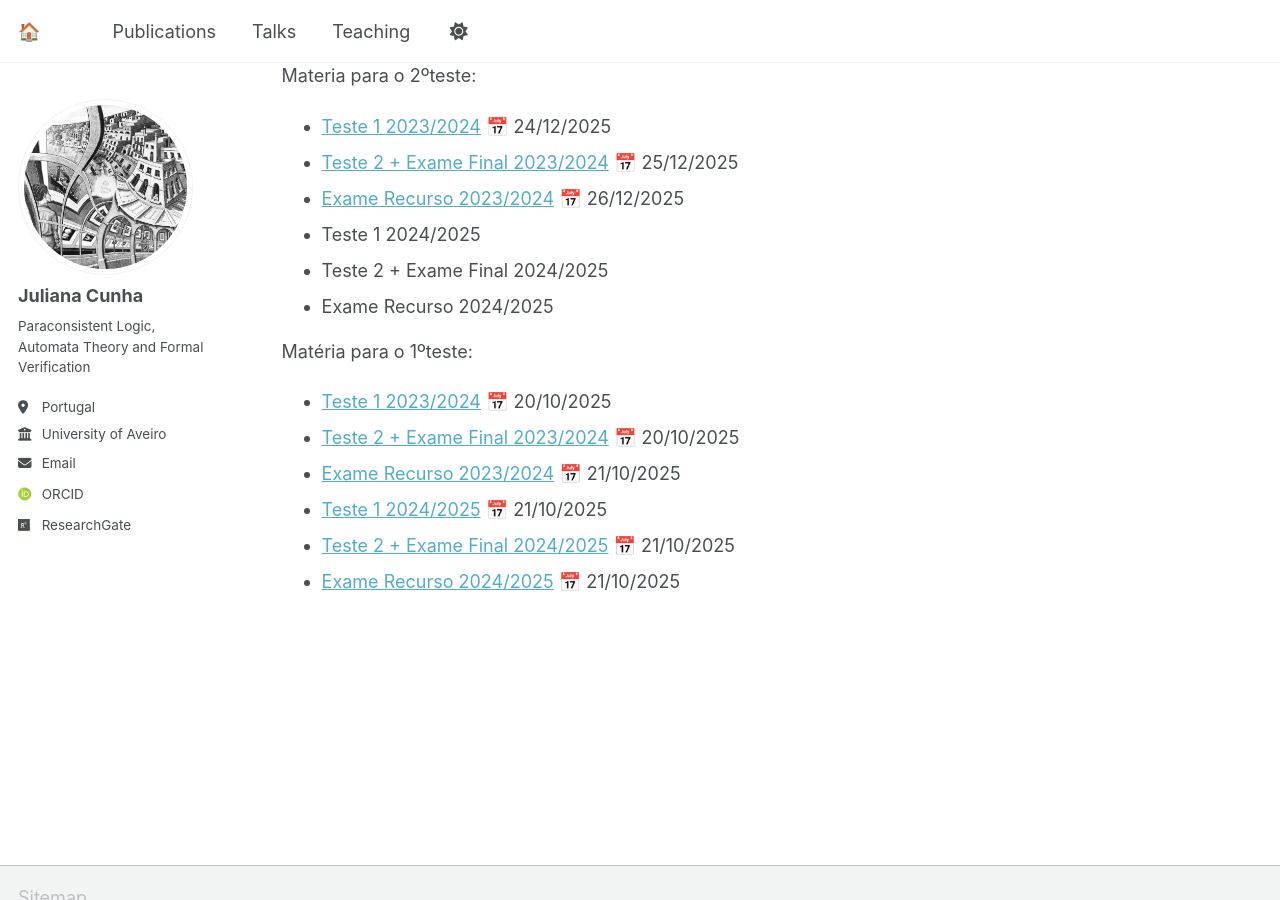
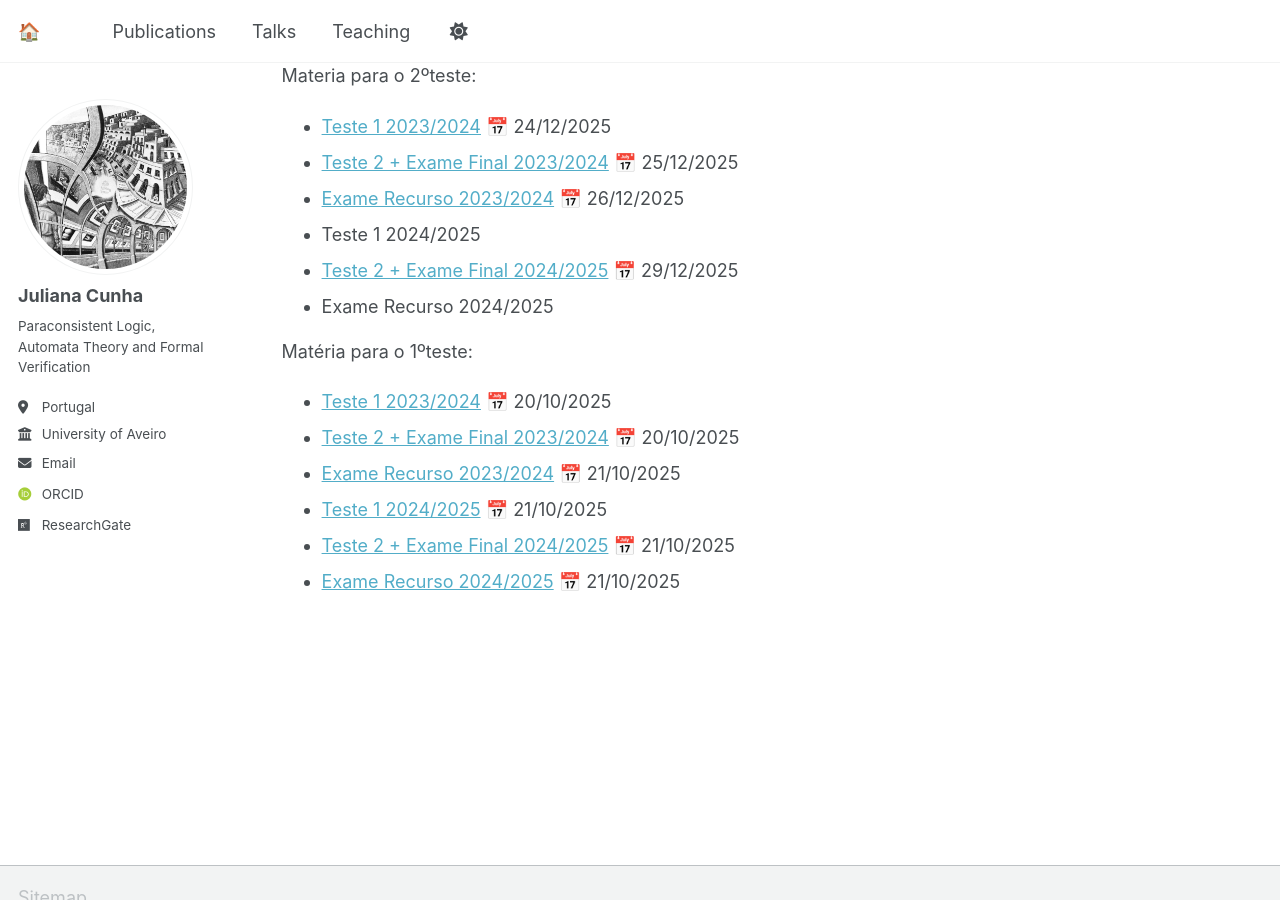
Before and after one commit to juliana-cunha/juliana-cunha.github.io, a Jekyll site: the page built from _pages/teaching.md, in a window 1280 px wide and 900 px high, scrolled down 515 px. Built offline with Jekyll 4.4.1, drawn with Linux system fonts in a browser that asks for light colours; some web fonts are replaced; a script that is not in the unit is left out.

Commit message:
Update teaching.md

```diff
--- a/_pages/teaching.md
+++ b/_pages/teaching.md
@@ -24,7 +24,7 @@ Materia para o 2ºteste:
 - [Teste 2 + Exame Final 2023/2024](https://juliana-cunha.github.io/files/Exame%20Final%202023%20(2).pdf) 📅 25/12/2025
 - [Exame Recurso 2023/2024](https://juliana-cunha.github.io/files/Exame%20Recurso%202023%20(2).pdf) 📅 26/12/2025
 - Teste 1 2024/2025
-- Teste 2 + Exame Final 2024/2025
+- [Teste 2 + Exame Final 2024/2025](https://juliana-cunha.github.io/files/Exame%20final%202024%20(2).pdf) 📅 29/12/2025
 - Exame Recurso 2024/2025
 
 
```
